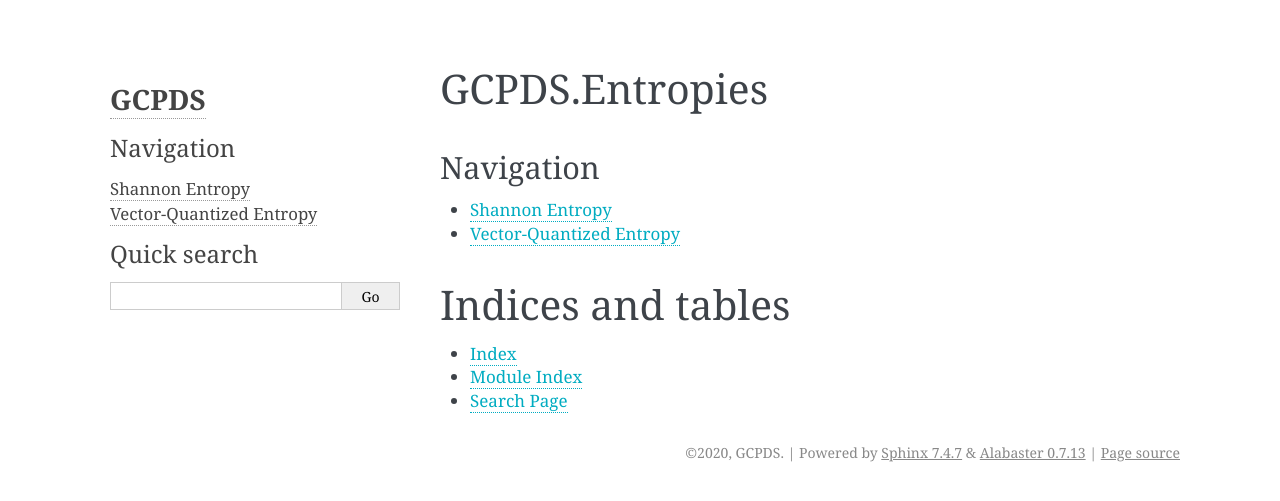
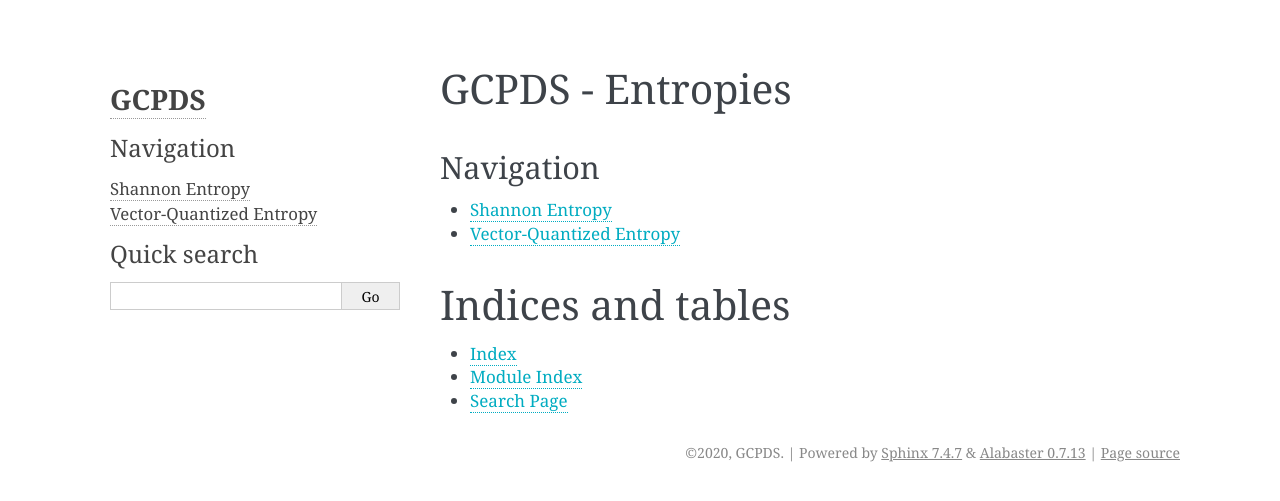
Before and after one commit to UN-GCPDS/python-gcpds.entropies, a Sphinx documentation site: the page built from docs/source/index.rst, in a window 1280 px wide. Shown: the top 501 px of the page. Built offline with Sphinx 7.4.7, drawn with Linux system fonts in a browser that asks for light colours.

Commit message:
Update documentation

```diff
--- a/docs/source/_notebooks/readme.rst
+++ b/docs/source/_notebooks/readme.rst
@@ -1,2 +1,2 @@
-GCPDS.Entropies
-===============
+GCPDS - Entropies
+=================
```
Also changed, not shown: README.md (+1 -1 lines).
